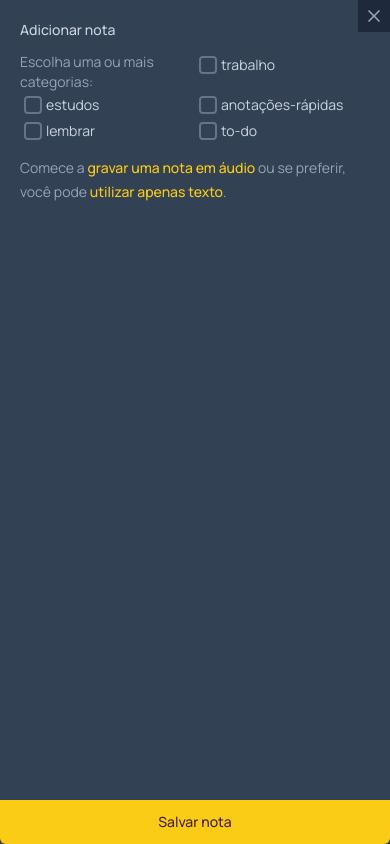
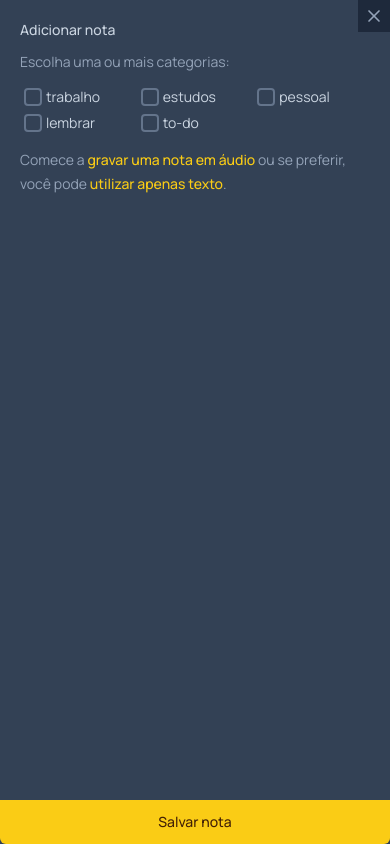
Before and after one commit to jonathafernandes/notesnest, a React (Vite) app: page / in a window 390 px wide. Both pictures are taken after a click on the button 195 px from the left and 394 px from the top of the page. Built offline with nearby package versions, Linux system fonts and the light colour scheme; the HTML template or start-up script is replaced by a standard one.

Commit message:
style: responsive settings grid categories

```diff
--- a/src/App.tsx
+++ b/src/App.tsx
@@ -82,7 +82,7 @@ export default function App() {
         <CategoryButton category='todas' toggleCategory={() => setCategoryFilter('')} active={categoryFilter === ''} />
         <CategoryButton category='trabalho' toggleCategory={() => setCategoryFilter('#trabalho')} active={categoryFilter === '#trabalho'} />
         <CategoryButton category='estudos' toggleCategory={() => setCategoryFilter('#estudos')} active={categoryFilter === '#estudos'} />
-        <CategoryButton category='anotações-rápidas' toggleCategory={() => setCategoryFilter('#anotações-rápidas')} active={categoryFilter === '#anotações-rápidas'} />
+        <CategoryButton category='pessoal' toggleCategory={() => setCategoryFilter('#pessoal')} active={categoryFilter === '#pessoal'} />
         <CategoryButton category='lembrar' toggleCategory={() => setCategoryFilter('#lembrar')} active={categoryFilter === '#lembrar'} />
         <CategoryButton category='to-do' toggleCategory={() => setCategoryFilter('#to-do')} active={categoryFilter === '#to-do'} />
       </div>
--- a/src/components/CategoryButton.tsx
+++ b/src/components/CategoryButton.tsx
@@ -8,7 +8,7 @@ export function CategoryButton({ category, toggleCategory, active }: CategoryBut
     return (
         <button
             onClick={() => toggleCategory(category)}
-            className={`text-xm text-slate-500 ${active ? 'text-yellow-400' : ''}`}
+            className={`text-xm text-slate-500 ${active ? 'text-yellow-400 font-semibold' : ''}`}
         >
             {category}
         </button>
--- a/src/components/NewNoteCard.tsx
+++ b/src/components/NewNoteCard.tsx
@@ -113,13 +113,13 @@ export function NewNoteCard({ onNoteCreated }: NewNoteCardProps) {
                             <span className='text-sm font-medium text-slate-300'>
                                 Adicionar nota
                             </span>
-                            <div className="grid grid-cols-2">
-                                <span className='text-sm text-slate-400'>
-                                    Escolha uma ou mais categorias:
-                                </span>
+                            <span className='text-sm text-slate-400'>
+                                Escolha uma ou mais categorias:
+                            </span>
+                            <div className="grid grid-cols-3">
                                 <Checkbox categories={categories} content='trabalho' toggleParam='#trabalho' checked='#trabalho' toggleCategory={toggleCategory} />
                                 <Checkbox categories={categories} content='estudos' toggleParam='#estudos' checked='#estudos' toggleCategory={toggleCategory} />
-                                <Checkbox categories={categories} content='anotações-rápidas' toggleParam='#anotações-rápidas' checked='#anotações-rápidas' toggleCategory={toggleCategory} />
+                                <Checkbox categories={categories} content='pessoal' toggleParam='#pessoal' checked='#pessoal' toggleCategory={toggleCategory} />
                                 <Checkbox categories={categories} content='lembrar' toggleParam='#lembrar' checked='#lembrar' toggleCategory={toggleCategory} />
                                 <Checkbox categories={categories} content='to-do' toggleParam='#to-do' checked='#to-do' toggleCategory={toggleCategory} />
                             </div>
```
